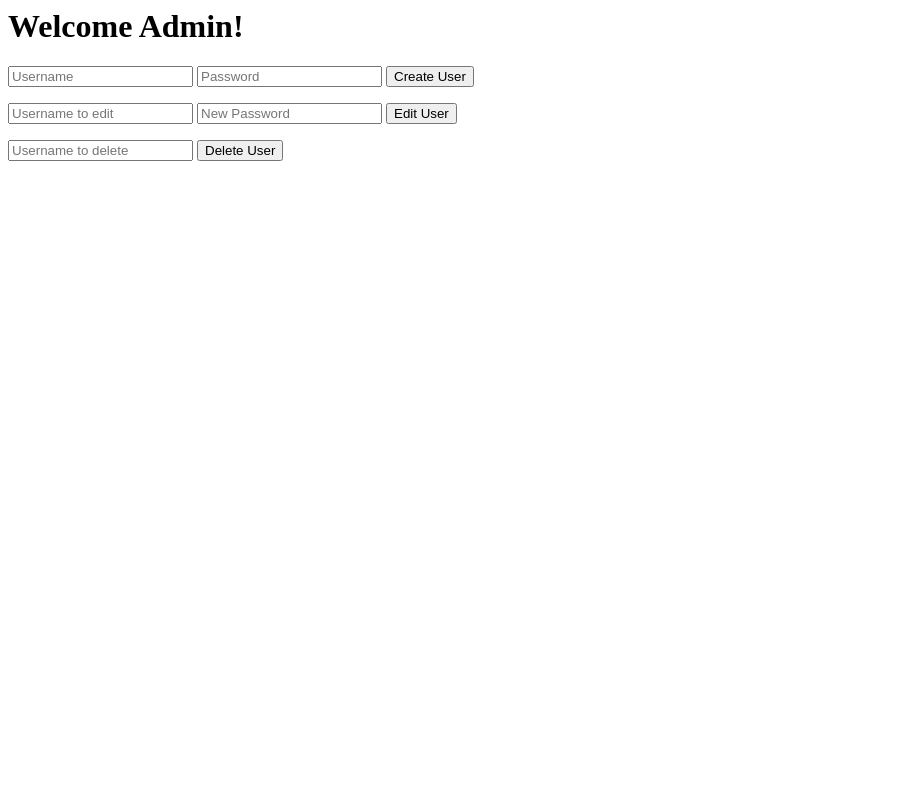
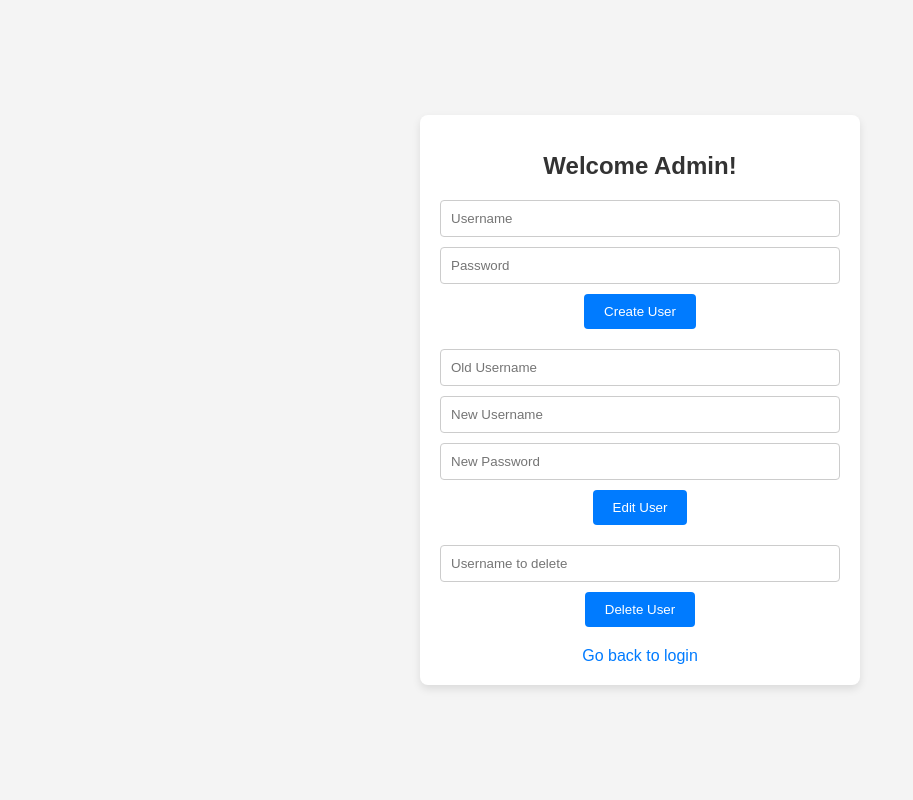
Before and after one commit to edenluvluv/web3, a Node server app: page /admin in a window 1280 px wide. Shown: the whole page, without its empty margins (0-913 px from the left). Run offline with Node 20, Linux system fonts and the light colour scheme; some libraries are stand-ins or nearby versions.

Commit message:
Resolve conflicts and handle other changes

```diff
--- a/app.js
+++ b/app.js
@@ -58,24 +58,18 @@ app.get('/register', (req, res) => {
   res.render('register');
 });
 
-
 app.get('/weather', (req, res) => {
   res.render('weather', { weather: null, error: null });
 });
 
 app.post('/weather', (req, res) => {
   let city = req.body.city;
-  let longitude = req.body.longitude;
-  let latitude = req.body.latitude;
 
-  if (!city && longitude && latitude) {
-    let url = `http://api.openweathermap.org/data/2.5/weather?lat=${latitude}&lon=${longitude}&units=metric&appid=${apiKey}`;
-    fetchWeather(url, res);
-  } else if (city && !longitude && !latitude) {
+  if (city) {
     let url = `http://api.openweathermap.org/data/2.5/weather?q=${city}&units=metric&appid=${apiKey}`;
     fetchWeather(url, res);
   } else {
-    res.render('weather', { weather: null, error: 'Please provide either a city name or longitude and latitude.' });
+    res.render('weather', { weather: null, error: 'Please provide a city name.' });
   }
 });
 
@@ -102,7 +96,6 @@ function fetchWeather(url, res) {
         weatherTextExpanded += `\nWind Speed: ${windSpeed} m/s`;
 
         res.render('weather', { weather: weatherTextExpanded, error: null, minTemp, maxTemp, pressure, windSpeed});
-
       }
     }
   });
@@ -189,6 +182,7 @@ app.post('/admin/create-user', isAdmin, async (req, res) => {
       userID: generateUserID(),
       isAdmin: false
     });
+    return res.status(404).send('User created successfully');
     res.render('admin', { message: 'User created successfully' });
   } catch (error) {
     console.error('User creation error:', error);
@@ -198,19 +192,26 @@ app.post('/admin/create-user', isAdmin, async (req, res) => {
 
 
 app.post('/admin/edit-user', isAdmin, async (req, res) => {
-  const { username, password } = req.body;
+  const { oldUsername, newUsername, newPassword } = req.body;
 
   try {
-    const user = await User.findOneAndUpdate({ username }, { password }, { new: true });
+    const user = await User.findOneAndUpdate(
+      { username: oldUsername },
+      { username: newUsername, password: newPassword },
+      { new: true }
+    );
+
     if (!user) {
       return res.status(404).send('User not found');
     }
+    return res.status(404).send('User edited successfully');
     res.render('admin', { message: 'User edited successfully' });
   } catch (error) {
     console.error('User edit error:', error);
     res.status(500).send('Internal Server Error');
   }
 });
+
 
 
 app.post('/admin/delete-user', isAdmin, async (req, res) => {
@@ -246,7 +247,7 @@ function isAdmin(req, res, next) {
     return res.status(403).send('Access denied. not logged');
   }
 
-  if(username === 'admin') {
+  if(username === 'kamila') {
     next();
   } else {
     return res.status(403).send('Access denied. not admin');
--- a/views/admin.ejs
+++ b/views/admin.ejs
@@ -1,18 +1,96 @@
+<!DOCTYPE html>
+<html lang="en">
+<head>
+  <meta charset="UTF-8">
+  <meta name="viewport" content="width=device-width, initial-scale=1.0">
+  <title>Welcome Admin!</title>
+  <style>
+    body {
+      font-family: Arial, sans-serif;
+      background-color: #f4f4f4;
+      margin: 0;
+      padding: 0;
+      display: flex;
+      justify-content: center;
+      align-items: center;
+      height: 100vh;
+    }
+
+    .container {
+      background-color: #fff;
+      border-radius: 8px;
+      box-shadow: 0 4px 8px rgba(0, 0, 0, 0.1);
+      padding: 20px;
+      width: 400px;
+      text-align: center;
+    }
+
+    h1 {
+      font-size: 24px;
+      color: #333;
+      margin-bottom: 20px;
+    }
+
+    form {
+      margin-bottom: 20px;
+    }
+
+    input[type="text"],
+    input[type="password"] {
+      width: 100%;
+      padding: 10px;
+      margin-bottom: 10px;
+      border: 1px solid #ccc;
+      border-radius: 4px;
+      box-sizing: border-box;
+    }
+
+    button {
+      padding: 10px 20px;
+      background-color: #007bff;
+      color: #fff;
+      border: none;
+      border-radius: 4px;
+      cursor: pointer;
+      transition: background-color 0.3s ease;
+    }
+
+    button:hover {
+      background-color: #0056b3;
+    }
+
+    a {
+      text-decoration: none;
+      color: #007bff;
+    }
+
+    a:hover {
+      text-decoration: underline;
+    }
+  </style>
+</head>
+<body>
+  <div class="container">
     <h1>Welcome Admin!</h1>
-
     <form action="/admin/create-user" method="POST">
-  <input type="text" name="username" placeholder="Username">
-  <input type="password" name="password" placeholder="Password">
+      <input type="text" name="username" placeholder="Username" required>
+      <input type="password" name="password" placeholder="Password" required>
       <button type="submit">Create User</button>
     </form>
 
     <form action="/admin/edit-user" method="POST">
-  <input type="text" name="username" placeholder="Username to edit">
-  <input type="password" name="password" placeholder="New Password">
+      <input type="text" name="oldUsername" placeholder="Old Username" required>
+      <input type="text" name="newUsername" placeholder="New Username" required>
+      <input type="password" name="newPassword" placeholder="New Password" required>
       <button type="submit">Edit User</button>
     </form>
 
     <form action="/admin/delete-user" method="POST">
-  <input type="text" name="username" placeholder="Username to delete">
+      <input type="text" name="username" placeholder="Username to delete" required>
       <button type="submit">Delete User</button>
     </form>
+
+    <a href="/login">Go back to login</a>
+  </div>
+</body>
+</html>
```
Also changed, not shown: views/nasa-picture.ejs (+18 -0 lines), views/random-user.ejs (+11 -5 lines), views/weather.ejs (+6 -9 lines). Lines whose indentation alone changed are shown as unchanged.
